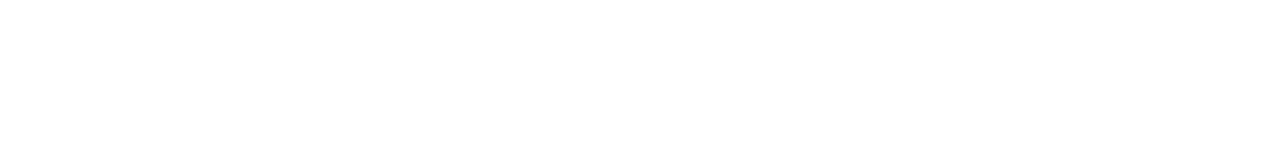
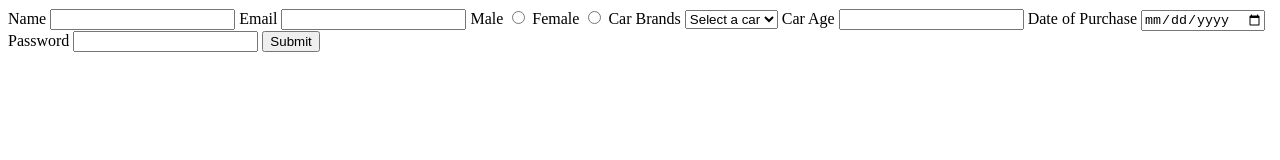
Before and after one commit to acciojob/car-insurance-form-UmeshDesai123, a website: page main.html in a window 1280 px wide. Drawn offline with Linux system fonts and the light colour scheme.

Commit message:
created a submission

```diff
--- a/main.html
+++ b/main.html
@@ -10,7 +10,32 @@
 	<!-- the entire body must be written by student -->
     <script type="text/javascript" src="./script.js">
 </script>
-
+<div>
+        <form action="" method="post">
+            <label for="name">Name</label>
+            <input type="text" id="name" name="name" required>
+            <label for="email">Email</label>
+            <input type="email" id="email" name="email" required>
+            <label for="male">Male</label>
+            <input type="radio" id="male" name="gender" required>
+            <label for="female">Female</label>
+            <input type="radio" id="female" name="gender" required>
+            <label for="cars">Car Brands</label>
+            <select id="cars" name="cars">
+                <option value="" disabled selected>Select a car</option>
+                <option value="BMW">BMW</option>
+                <option value="Audi">Audi</option>
+                <option value="Mercedez">Mercedez</option>
+            </select>
+            <label for="carage">Car Age</label>
+            <input type="number" id="carage" name="carage" required>
+            <label for="dop">Date of Purchase</label>
+            <input type="date" id="dop" name="dop" required>
+            <label for="password">Password</label>
+            <input type="password" id="password" name="password" required>
+            <button type="submit">Submit</button>
+        </form>
+    </div>
 </body>
 
 </html>
```
